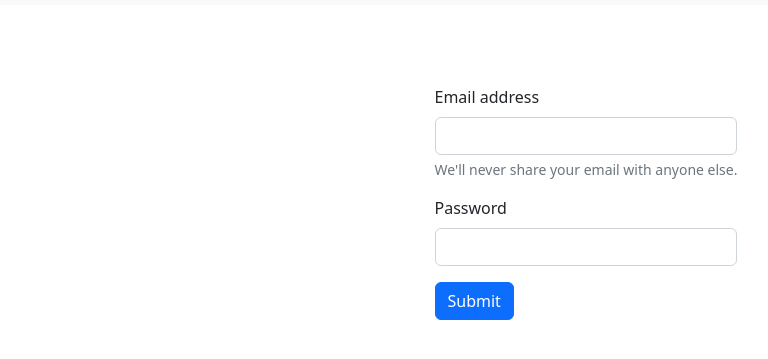
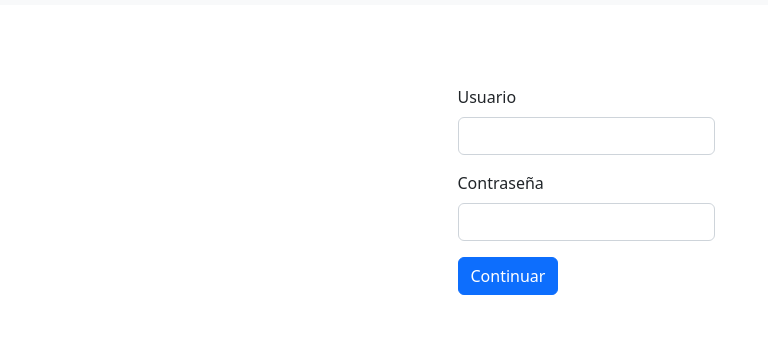
Before and after one commit to NicolasTarifa/portafolio, a plain HTML site: page login.html in a window 1280 px wide. Shown: the part 51-410 px from the top of the page, without its empty margins (54-822 px from the left). Drawn offline with nearby package versions, Linux system fonts and the light colour scheme; a web font is replaced by a local one.

Commit message:
modificaciones al login

```diff
--- a/login.html
+++ b/login.html
@@ -27,15 +27,14 @@
 
       <form class="forms_login">
         <div class="mb-3">
-          <label for="exampleInputEmail1" class="form-label">Email address</label>
-          <input type="email" class="form-control" id="exampleInputEmail1" aria-describedby="emailHelp">
-          <div id="emailHelp" class="form-text">We'll never share your email with anyone else.</div>
+          <label for="exampleInputEmail1" class="form-label">Usuario</label>
+          <input type="user" class="form-control">
         </div>
         <div class="mb-3">
-          <label for="exampleInputPassword1" class="form-label">Password</label>
+          <label for="exampleInputPassword1" class="form-label">Contraseña</label>
           <input type="password" class="form-control" id="exampleInputPassword1">
         </div>
-        <button type="submit" class="btn btn-primary">Submit</button>
+        <button type="submit" class="btn btn-primary">Continuar</button>
       </form>
 
         </body>
```
